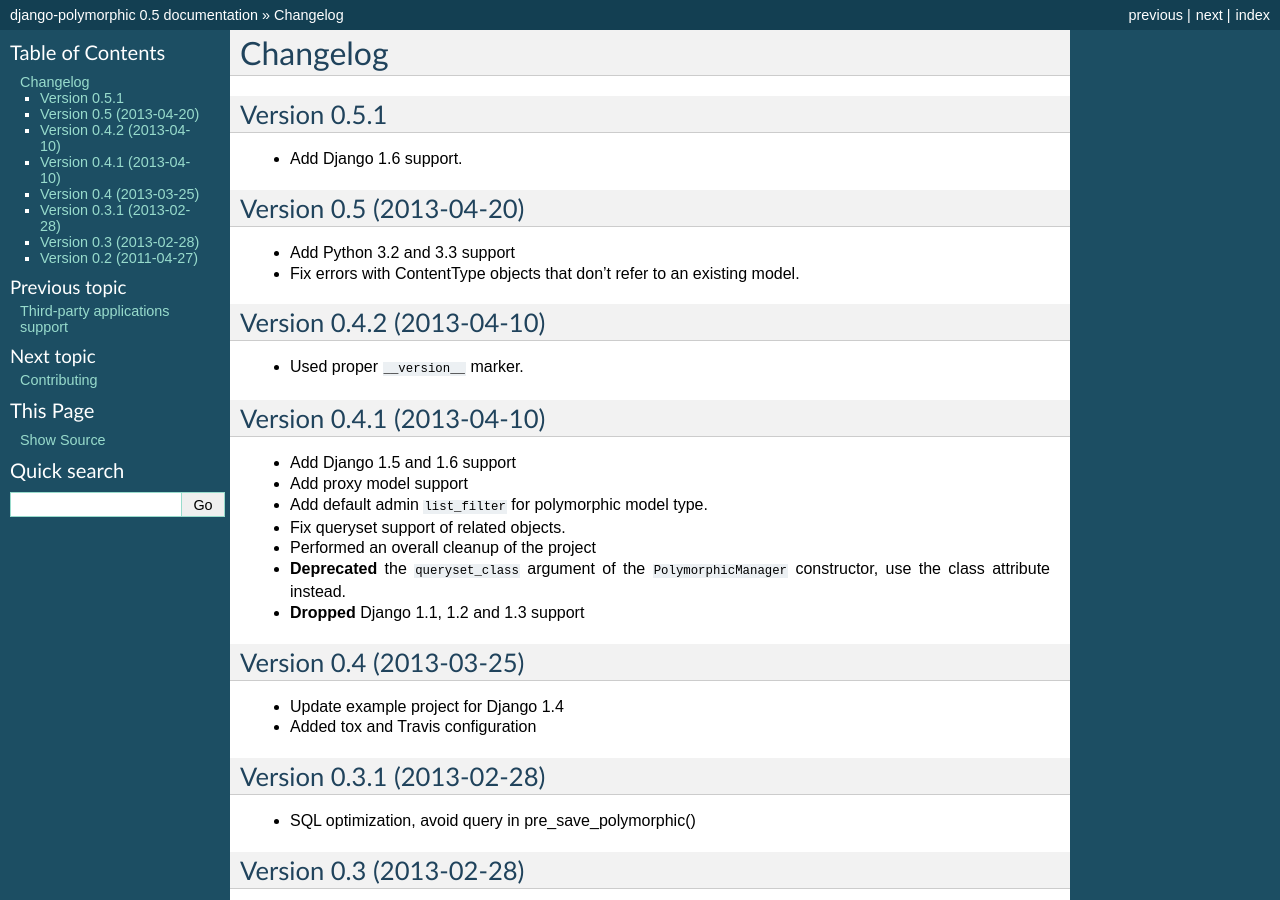
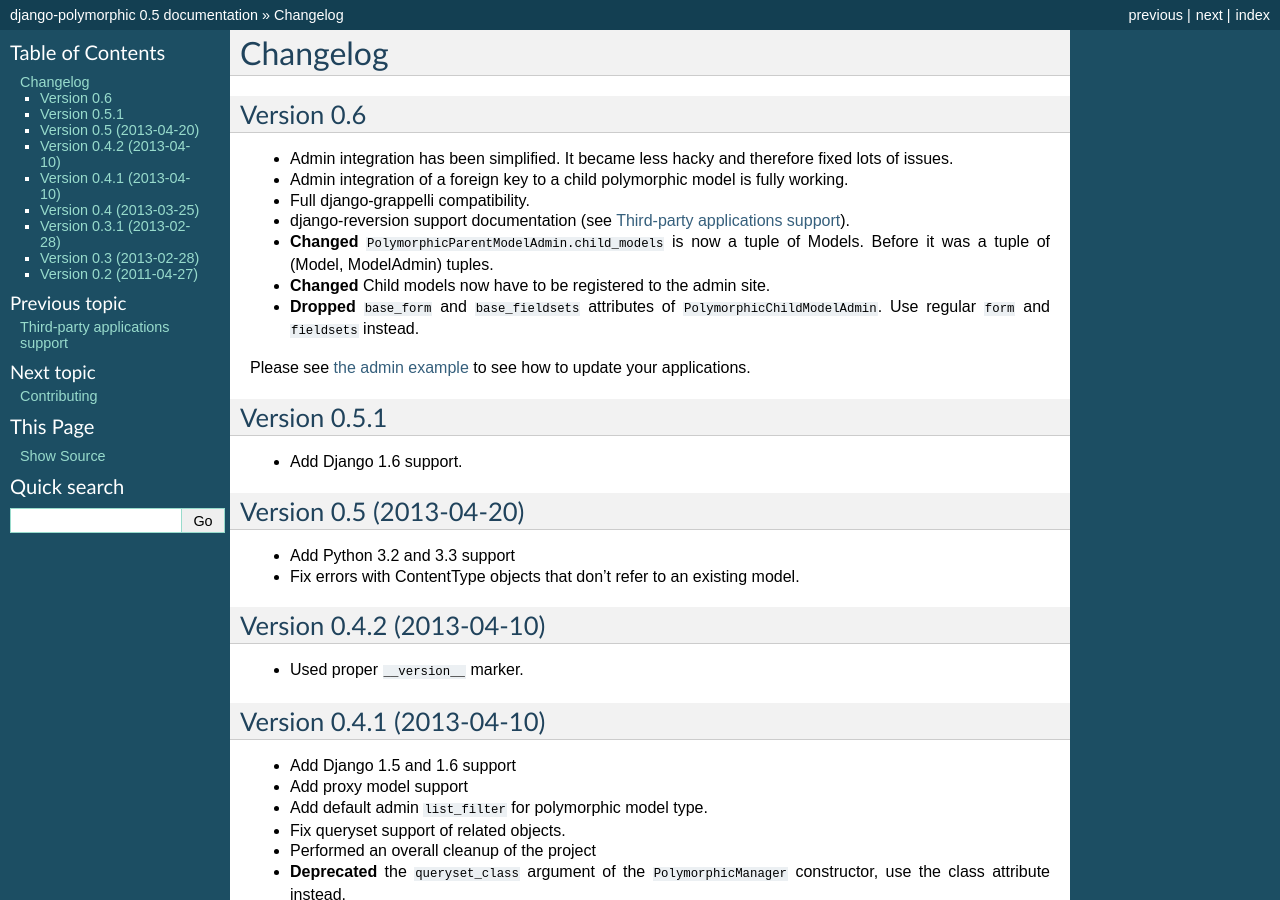
Before and after one commit to jazzband/django-polymorphic, a Sphinx documentation site: the page built from docs/changelog.rst, in a window 1280 px wide and 900 px high. Built offline with Sphinx 7.4.7, drawn with Linux system fonts in a browser that asks for light colours.

Commit message:
Updates changelog.

```diff
--- a/docs/changelog.rst
+++ b/docs/changelog.rst
@@ -1,5 +1,24 @@
 Changelog
 ==========
+
+Version 0.6
+-----------
+
+* Admin integration has been simplified.  It became less hacky and therefore
+  fixed lots of issues.
+* Admin integration of a foreign key to a child polymorphic model is fully
+  working.
+* Full django-grappelli compatibility.
+* django-reversion support documentation (see :ref:`third-party`).
+* **Changed** ``PolymorphicParentModelAdmin.child_models`` is now a tuple
+  of Models.  Before it was a tuple of (Model, ModelAdmin) tuples.
+* **Changed** Child models now have to be registered to the admin site.
+* **Dropped** ``base_form`` and ``base_fieldsets`` attributes of
+  ``PolymorphicChildModelAdmin``.  Use regular ``form`` and ``fieldsets``
+  instead.
+
+Please see :ref:`the admin example <admin-example>` to see how to update your
+applications.
 
 Version 0.5.1
 -------------
```
